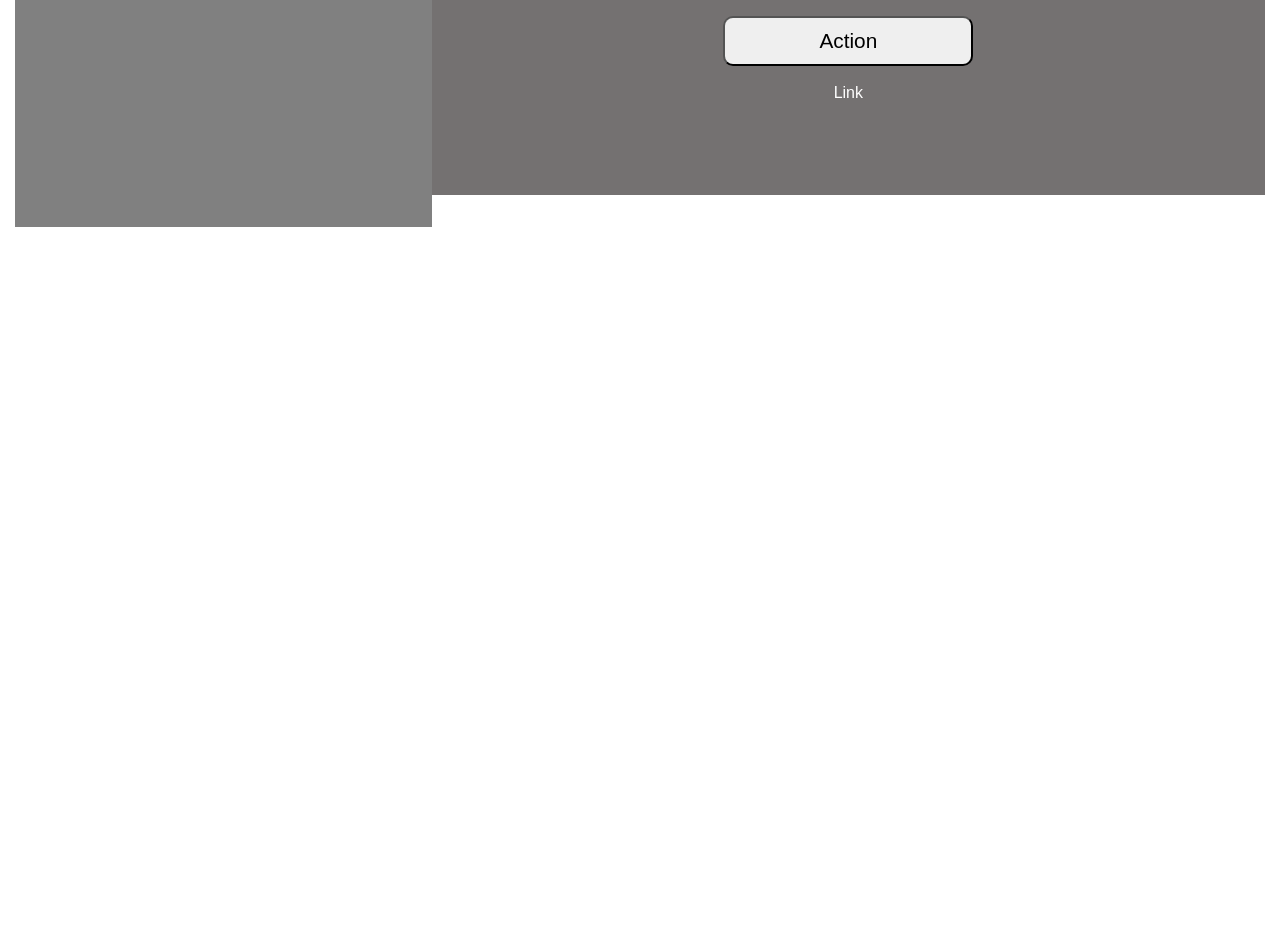
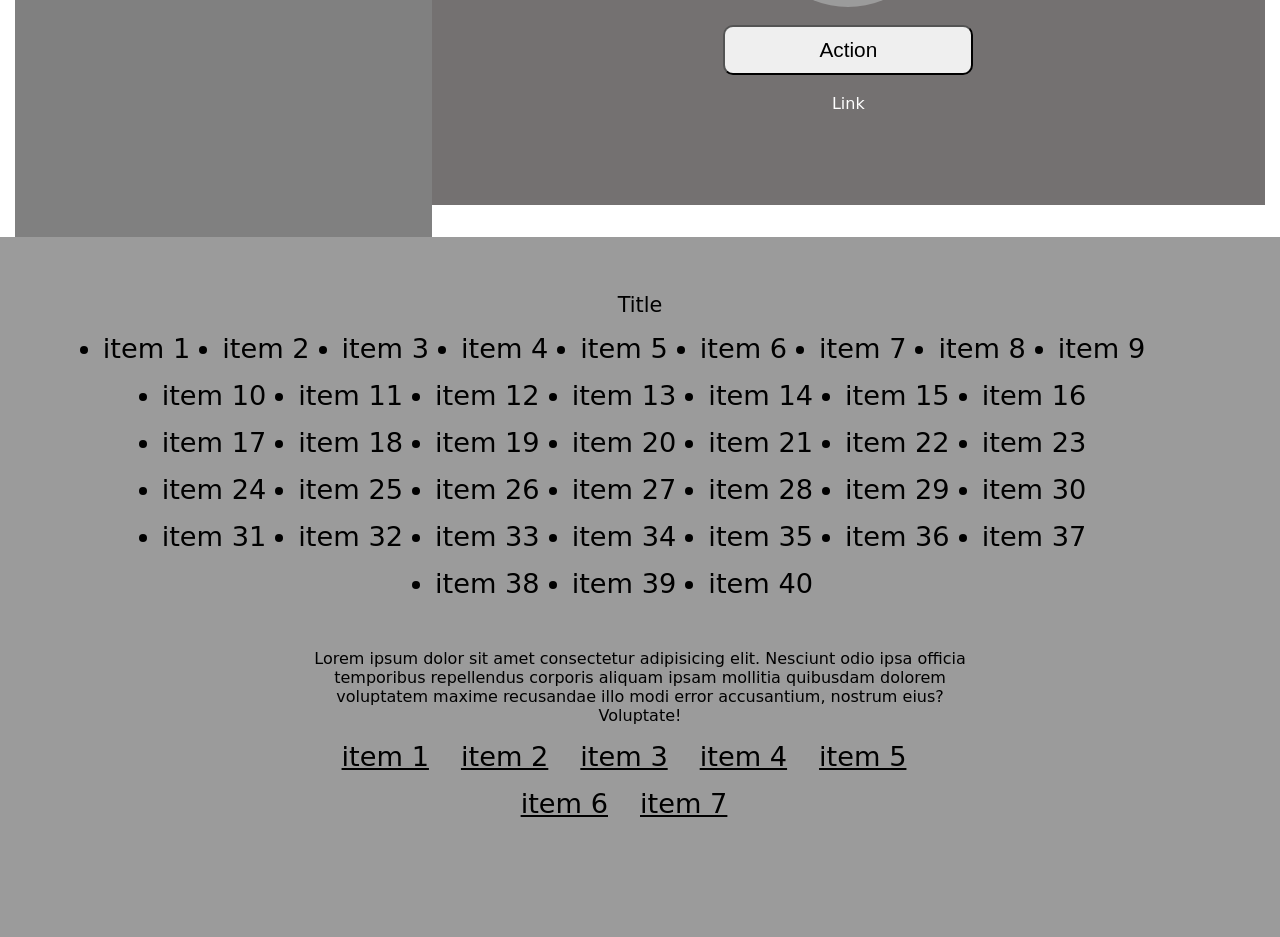
Before and after one commit to AlfredoElizarraras/Design-Teardown, a website: page index.html in a window 1280 px wide. Shown: the part 7950-8887 px from the top of the page. Before the commit the page ends 8177 px from the top, so only its background shows below. Drawn offline with Linux system fonts and the light colour scheme; a web font is replaced by a local one.

Commit message:
Add footer.

```diff
--- a/CSS/styles.css
+++ b/CSS/styles.css
@@ -1,7 +1,7 @@
 /* #region General */
 
 html {
-  font-family: "Hammersmith One", sans-serif;
+  font-family: "Sniglet", cursive;
 }
 
 .not-entire-screen {
@@ -214,6 +214,7 @@ html {
   height: 50%;
   background-color: gray;
 }
+
 /* #endregion just-released */
 
 /* #region community-links */
@@ -331,6 +332,7 @@ html {
 .featured-smashing-book div {
   background-color: rgb(77, 77, 77);
 }
+
 /* #endregion featured-smashing-book */
 
 /* #region curated-posts */
@@ -371,6 +373,63 @@ html {
 }
 
 .curated-posts__article a {
-    color:black;
+  color: black;
 }
+
 /* #endregion curated-posts */
+
+/* #region footer */
+footer {
+  display: flex;
+  flex-direction: column;
+  justify-content: space-around;
+  background-color: rgb(155, 155, 155);
+  padding: 2.5rem 4rem;
+  height: 700px;
+}
+
+.footer__all-topics-links {
+  height: 60%;
+  padding: 1rem 2rem;
+}
+
+.footer__all-topics-links h2 {
+  text-align: center;
+  font-size: 1.3rem;
+}
+
+.footer__last-links {
+  height: 40%;
+  padding: 0 15rem;
+}
+
+.footer__last-links p {
+  text-align: center;
+  font-size: 1rem;
+}
+
+.footer__links--display {
+  display: flex;
+  flex-wrap: wrap;
+  justify-content: center;
+}
+
+.footer__links--display li {
+  margin-right: 2rem;
+  margin-top: 1rem;
+  font-size: 1.7rem;
+}
+
+.footer__links--display li a {
+  color: #000;
+}
+
+.all-topics li a {
+  text-decoration: none;
+}
+
+.last-links {
+  list-style-type: none;
+}
+
+/* #endregion footer */
--- a/index.html
+++ b/index.html
@@ -1,13 +1,15 @@
 <!DOCTYPE html>
 <html lang="en">
-
   <head>
     <meta charset="UTF-8" />
     <meta name="viewport" content="width=device-width, initial-scale=1.0" />
     <meta http-equiv="X-UA-Compatible" content="ie=edge" />
     <link rel="stylesheet" href="CSS/minireset.css" />
     <link rel="stylesheet" href="CSS/styles.css" />
-    <link href="https://fonts.googleapis.com/css?family=Hammersmith+One&display=swap" rel="stylesheet" />
+    <link
+      href="https://fonts.googleapis.com/css?family=Sniglet&display=swap"
+      rel="stylesheet"
+    />
     <title>Smashing magazine teardown</title>
   </head>
 
@@ -51,6 +53,8 @@
       </div>
     </nav>
     <!-- #endregion nav bar -->
+
+    <!-- #region main -->
     <main>
       <!-- #region dont-forget-latest-articles -->
       <section class="dont-forget-latest-articles">
@@ -476,6 +480,70 @@
       </section>
       <!-- #endregion curated-posts -->
     </main>
+    <!-- #endregion main -->
+
+    <!-- #region footer -->
+    <footer>
+      <div class="footer__all-topics-links">
+        <h2>Title</h2>
+        <ul class="footer__links--display all-topics">
+          <li><a href="#">item 1</a></li>
+          <li><a href="#">item 2</a></li>
+          <li><a href="#">item 3</a></li>
+          <li><a href="#">item 4</a></li>
+          <li><a href="#">item 5</a></li>
+          <li><a href="#">item 6</a></li>
+          <li><a href="#">item 7</a></li>
+          <li><a href="#">item 8</a></li>
+          <li><a href="#">item 9</a></li>
+          <li><a href="#">item 10</a></li>
+          <li><a href="#">item 11</a></li>
+          <li><a href="#">item 12</a></li>
+          <li><a href="#">item 13</a></li>
+          <li><a href="#">item 14</a></li>
+          <li><a href="#">item 15</a></li>
+          <li><a href="#">item 16</a></li>
+          <li><a href="#">item 17</a></li>
+          <li><a href="#">item 18</a></li>
+          <li><a href="#">item 19</a></li>
+          <li><a href="#">item 20</a></li>
+          <li><a href="#">item 21</a></li>
+          <li><a href="#">item 22</a></li>
+          <li><a href="#">item 23</a></li>
+          <li><a href="#">item 24</a></li>
+          <li><a href="#">item 25</a></li>
+          <li><a href="#">item 26</a></li>
+          <li><a href="#">item 27</a></li>
+          <li><a href="#">item 28</a></li>
+          <li><a href="#">item 29</a></li>
+          <li><a href="#">item 30</a></li>
+          <li><a href="#">item 31</a></li>
+          <li><a href="#">item 32</a></li>
+          <li><a href="#">item 33</a></li>
+          <li><a href="#">item 34</a></li>
+          <li><a href="#">item 35</a></li>
+          <li><a href="#">item 36</a></li>
+          <li><a href="#">item 37</a></li>
+          <li><a href="#">item 38</a></li>
+          <li><a href="#">item 39</a></li>
+          <li><a href="#">item 40</a></li>
+        </ul>
+      </div>
+      <div class="footer__last-links">
+        <p>
+          Lorem ipsum dolor sit amet consectetur adipisicing elit. Nesciunt odio ipsa officia temporibus repellendus corporis aliquam ipsam mollitia quibusdam dolorem voluptatem maxime recusandae illo modi error accusantium, nostrum eius? Voluptate!
+        </p>
+        <ul class="footer__links--display last-links">
+          <li><a href="#">item 1</a></li>
+          <li><a href="#">item 2</a></li>
+          <li><a href="#">item 3</a></li>
+          <li><a href="#">item 4</a></li>
+          <li><a href="#">item 5</a></li>
+          <li><a href="#">item 6</a></li>
+          <li><a href="#">item 7</a></li>
+        </ul>
+      </div>
+    </footer>
+    <!-- #endregion footer -->
   </body>
-
 </html>
```
Lines whose indentation alone changed are shown as unchanged.
